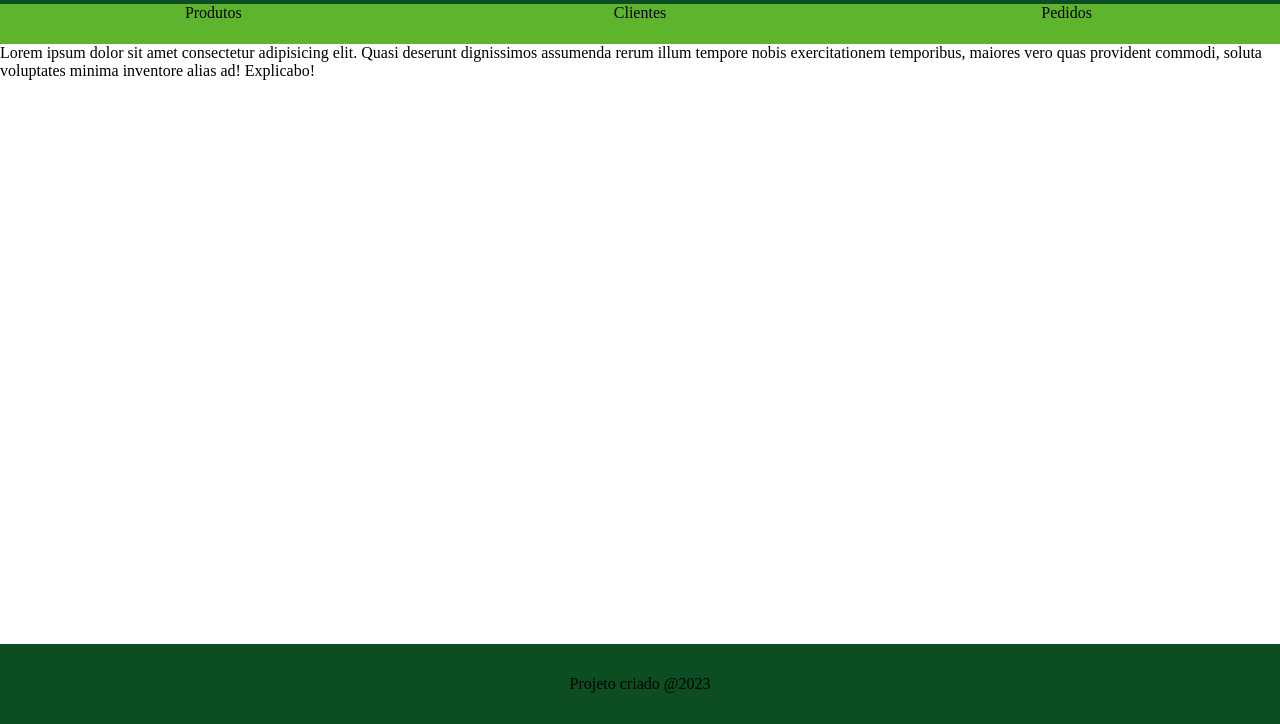
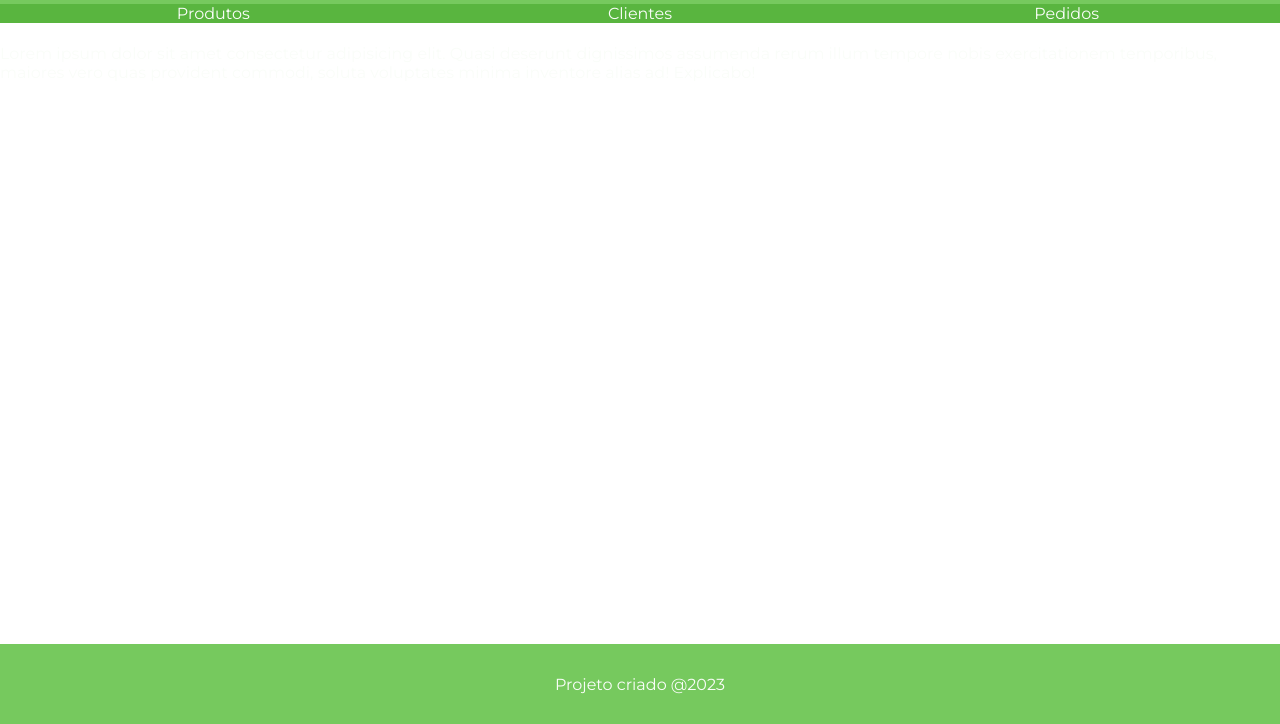
Before and after one commit to ZanellaIgor/Controle_Estoque_NodeJS_CRUDs, a plain HTML site: page Front/home.html in a window 1280 px wide. Shown: the part 76-800 px from the top of the page. Drawn offline with Linux system fonts and the light colour scheme.

Commit message:
criando as paginas

```diff
--- a/Front/assets/styles/footer.css
+++ b/Front/assets/styles/footer.css
@@ -1,12 +1,3 @@
-:root {
-    --cor-primaria: #1E1E24;
-    /* Cor principal azul */
-    --cor-secundaria: #ff6600;
-    /* Cor secundária laranja */
-    --cor-background-1: #5EB42D;
-    --cor-bordas: #99FF87;
-    --cor-background-bordas: #0C4E21;
-}
 
 footer {
     display: flex;
--- a/Front/assets/styles/header.css
+++ b/Front/assets/styles/header.css
@@ -1,9 +1,13 @@
+
+@import url('https://fonts.googleapis.com/css2?family=Montserrat:wght@100;300;400;700&display=swap');
+
 :root {
     --cor-primaria:#1E1E24; /* Cor principal azul */
     --cor-secundaria: #ff6600; /* Cor secundária laranja */
-    --cor-background-1:#5EB42D;
-    --cor-bordas:#99FF87;
-    --cor-background-bordas:#0C4E21;
+    --cor-nav:#59B53F;
+    --cor-nav-hover:#478E33;
+    --cor-background-bordas:#76C95E;
+    --cor-font:#fafdf9;
 }
 *{
     margin: 0;
@@ -11,6 +15,9 @@
     box-sizing: border-box;
     list-style:none;
     outline: none;
+    text-decoration: none;
+    font-family: 'Montserrat', sans-serif;
+    color: var(--cor-font);
 }
 body{
     gap: 30px;
@@ -32,15 +39,23 @@ nav{
     width: 100%;
     height: 5vh;
     text-align: center;
-    background-color: #5EB42D;
 }
 
 .menu-title {
+    background-color: var(--cor-nav);
     cursor: pointer;
 }
+.menu-title:hover{
+    background-color: var(--cor-nav-hover);
+    z-index: 1;
+    color: var(--cor-font);
+}
+
 .sub-menu {
     display: none;
 }
 .active {
     font-weight: bold;
+    z-index: 9999;
+    background-color: var(--cor-nav-hover);
 }
--- a/Front/assets/styles/homeHeader.css
+++ /dev/null
@@ -1,46 +0,0 @@
-:root {
-    --cor-primaria:#1E1E24; /* Cor principal azul */
-    --cor-secundaria: #ff6600; /* Cor secundária laranja */
-    --cor-background-1:#5EB42D;
-    --cor-bordas:#99FF87;
-    --cor-background-bordas:#0C4E21;
-}
-
-*{
-    margin: 0;
-    gap: 0;
-    box-sizing: border-box;
-    list-style:none;
-}
-body{
-    display: flex;
-    flex-direction: column;
-    align-items: center;
-    justify-content: center;
-    height: 100vh;
-    background-color: var(--cor-background-1);
-    color: var(--cor-primaria);
-}
-header{
-    height: 10vh;
-    background-color:var(--cor-background-bordas);
-    width: 100%;
-}
-nav{
-    display: flex;
-    flex-direction: row;
-    align-items: flex-start;
-
-    width: 100%;
-    height: 5vh;
-}
-ol{
-    display: flex;
-    flex-direction: column;
-}
-
-footer{
-    background-color: var(--cor-background-bordas);
-    height: 10vh;
-    width: 100%;
-}
--- a/Front/assets/styles/main.css
+++ b/Front/assets/styles/main.css
@@ -1,10 +1,4 @@
-:root {
-    --cor-primaria:#1E1E24; /* Cor principal azul */
-    --cor-secundaria: #ff6600; /* Cor secundária laranja */
-    --cor-background-1:#5EB42D;
-    --cor-bordas:#99FF87;
-    --cor-background-bordas:#0C4E21;
-}
+
 main{
     height: 75vh;
 
--- a/Front/home.html
+++ b/Front/home.html
@@ -12,28 +12,28 @@
 </head>
 <body>
     <header>
-        <h1>bem vindo Usuario xxx</h1>
+        <h1>Controle de Estoque</h1>
     </header>
-    <nav>
-        <div>
+    <nav >
+        <div class="container-menu">
             <div class="menu-title">Produtos</div>
             <ul class="sub-menu">
-                <li>Cadastrar</li>
-                <li>Consultar</li>
+                <a href="./pages/cadastrarProduto.html"><li>Cadastrar</li></a>
+                <a href="./pages/consultarProduto.html"><li>Consultar</li></a>
             </ul>
         </div>
-        <div>
+        <div class="container-menu">
             <div class="menu-title">Clientes</div>
             <ul class="sub-menu">
-                <li>Cadastrar</li>
-                <li>Consultar</li>
+                <a href="./pages/cadastrarCliente.html"><li>Cadastrar</li></a>
+                <a href="./pages/consultarCliente.html"><li>Consultar</li></a>
             </ul>
         </div>
-        <div>
+        <div class="container-menu">
             <div class="menu-title">Pedidos</div>
             <ul class="sub-menu">
-                <li>Novo</li>
-                <li>Consultar</li>
+                <a href="./pages/pedido.html"><li>Cadastrar</li></a>
+                <a href="./pages/consultarPedido.html"><li>Consultar</li></a>
             </ul>
         </div>
     </nav>
--- a/Front/scripts/home.js
+++ b/Front/scripts/home.js
@@ -1,11 +1,11 @@
 // Selecionar todos os elementos com a classe "menu-title"
-const menuTitles = document.querySelectorAll('.menu-title');
+const menuTitles = document.querySelectorAll('.container-menu');
 
 // Adicionar um evento de clique a cada elemento
 menuTitles.forEach(menuTitle => {
     menuTitle.addEventListener('click', () => {
         // Encontrar o submenu correspondente
-        const submenu = menuTitle.nextElementSibling;
+        let submenu = menuTitle.querySelector('.sub-menu');
 
         // Alternar a exibição do submenu
         submenu.style.display = submenu.style.display === 'block' ? 'none' : 'block';
```
Also changed, not shown: Front/pages/cadastrarProduto.html (renamed from Front/pages/adicionarProduto.html, +6 -6 lines), Front/pages/consultarProduto.html (+6 -6 lines), Front/pages/adicionarPedido.html (added), Front/pages/cadastrarCliente.html (added), Front/pages/consultarCliente.html (added), Front/pages/criarPedido.html (added), Front/scripts/adicionarProduto.js (deleted), Front/scripts/cadastrarCliente.js (added), Front/scripts/cadastrarProduto.js (added), Front/scripts/consultarCliente.js (added), Front/scripts/consultarPedido.js (added), Front/scripts/novoPedido.js (added).
